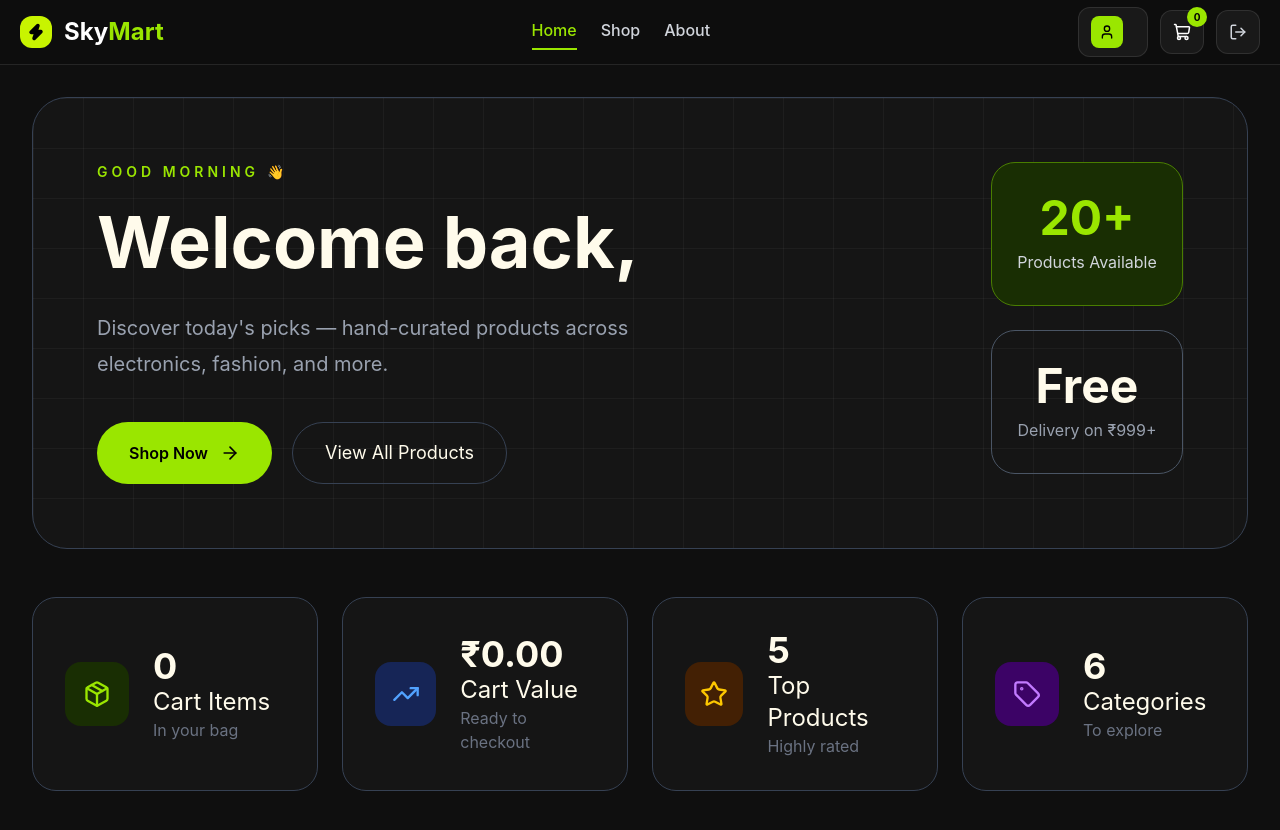
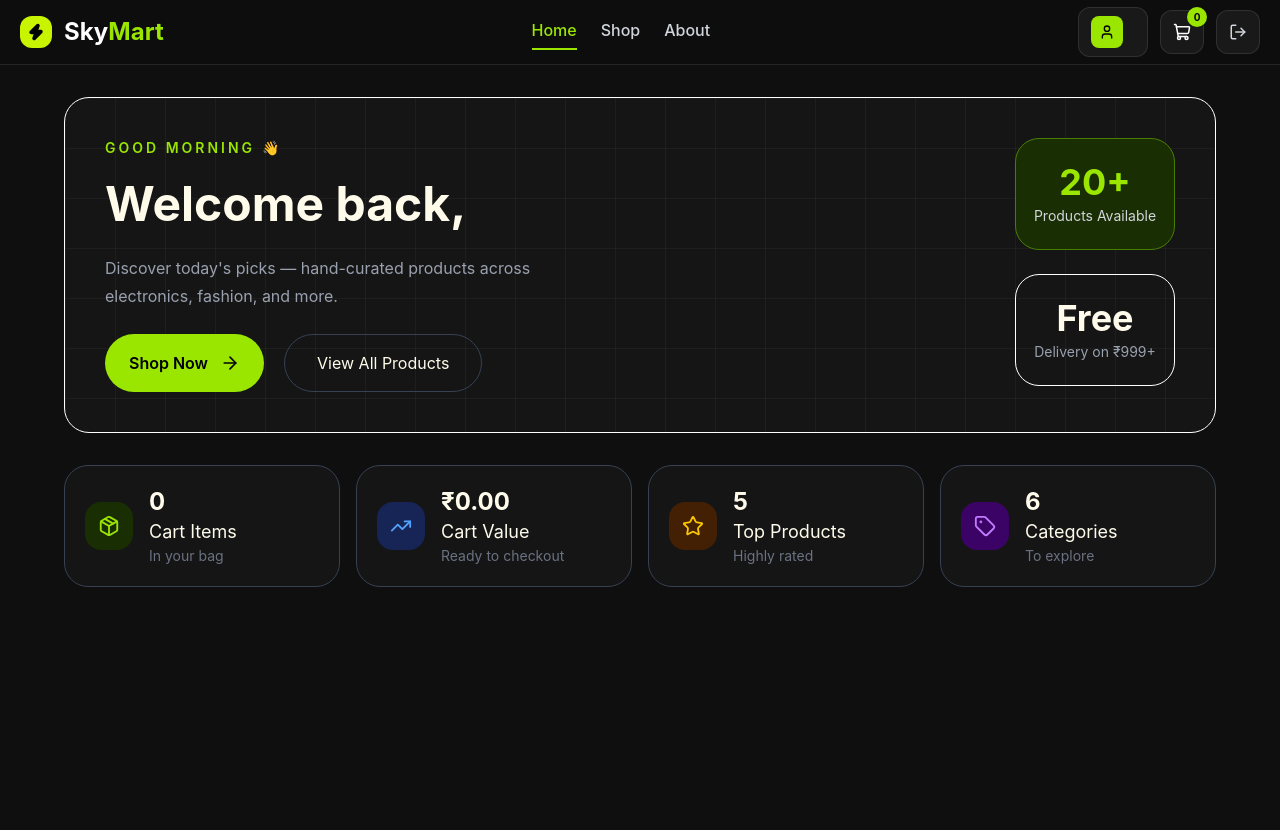
Before and after one commit to Mannsoni8/SkyMartEcom, a React (Vite) app: page /home in a window 1280 px wide. Shown: the top 830 px of the page. Built offline with nearby package versions, Linux system fonts and the light colour scheme; no server answers; sample sign-in values are in the browser's storage.

Commit message:
feat: add Footer component and update Shope page layout; adjust icon sizes and improve styling

```diff
--- /dev/null
+++ b/src/components/Footer.jsx
@@ -0,0 +1,28 @@
+import React from "react";
+
+const Footer = () => {
+  return (
+    <footer className="border border-white/8 bg-[#0D0D0D] py-10">
+      <div className="mx-auto max-w-7xl flex flex-col items-center justify-center gap-3">
+        {/* Logo */}
+
+        <div className="flex items-center gap-2">
+          <h2 className="text-lg font-semibold">
+            <span className="text-white">Sky</span>
+            <span className="text-white">Mart</span>
+          </h2>
+        </div>
+
+        {/* Copyright */}
+
+        <p className="text-sm text-gray-500 text-center">
+          © 2026 SkyMart • Built with <span className="text-white">React</span>{" "}
+          + <span className="text-white">Redux</span> +{" "}
+          <span className="text-white">TanStack Query</span>
+        </p>
+      </div>
+    </footer>
+  );
+};
+
+export default Footer;
--- a/src/components/ProductCard.jsx
+++ b/src/components/ProductCard.jsx
@@ -33,7 +33,7 @@ const ProductCard = ({ product }) => {
     <div className="group overflow-hidden rounded-3xl border border-white/10 bg-[#171717] transition-all duration-300 hover:-translate-y-2 hover:border-lime-400">
       {/* Image Section */}
 
-      <div className="relative h-64 bg-white p-5">
+      <div className="relative h-45 bg-white p-5">
         <span className="absolute left-4 top-4 rounded-full bg-[#6E6E6E] px-3 py-1 text-xs font-semibold capitalize text-white">
           {product.category}
         </span>
@@ -56,7 +56,7 @@ const ProductCard = ({ product }) => {
 
         {/* Rating */}
 
-        <div className="flex items-center gap-1">
+        {/* <div className="flex items-center gap-1">
           {[...Array(5)].map((_, index) => (
             <Star
               key={index}
@@ -73,18 +73,18 @@ const ProductCard = ({ product }) => {
           <span className="ml-2 text-sm text-gray-500">
             ({product.rating.count})
           </span>
-        </div>
+        </div> */}
 
         <div className="border-t border-white/10"></div>
 
         {/* Bottom */}
 
         <div className="flex items-center justify-between">
-          <h2 className="text-4xl font-bold text-lime-400">${product.price}</h2>
+          <h2 className="text-xl font-bold text-lime-300">${product.price}</h2>
 
           <button
             onClick={addToCart}
-            className="flex items-center gap-2 rounded-full bg-lime-400 px-5 py-2 font-semibold text-black transition hover:scale-105"
+            className="flex items-center gap-2 rounded-full bg-lime-300 px-5 py-2 font-semibold text-black transition hover:scale-105"
           >
             <ShoppingCart size={16} />
             Add
--- a/src/pages/Home.jsx
+++ b/src/pages/Home.jsx
@@ -1,6 +1,7 @@
 import { ArrowRight, Package, TrendingUp, Star, Tag } from "lucide-react";
 import { useContext } from "react";
 import { MyShop } from "../context/MyContext";
+import { NavLink } from "react-router";
 
 const Home = () => {
   const hour = new Date().getHours();
@@ -12,7 +13,7 @@ const Home = () => {
   const stats = [
     {
       id: 1,
-      icon: <Package size={28} />,
+      icon: <Package size={22} />,
       value: "0",
       title: "Cart Items",
       subtitle: "In your bag",
@@ -21,7 +22,7 @@ const Home = () => {
     },
     {
       id: 2,
-      icon: <TrendingUp size={28} />,
+      icon: <TrendingUp size={22} />,
       value: "₹0.00",
       title: "Cart Value",
       subtitle: "Ready to checkout",
@@ -30,7 +31,7 @@ const Home = () => {
     },
     {
       id: 3,
-      icon: <Star size={28} />,
+      icon: <Star size={22} />,
       value: "5",
       title: "Top Products",
       subtitle: "Highly rated",
@@ -39,7 +40,7 @@ const Home = () => {
     },
     {
       id: 4,
-      icon: <Tag size={28} />,
+      icon: <Tag size={22} />,
       value: "6",
       title: "Categories",
       subtitle: "To explore",
@@ -52,8 +53,9 @@ const Home = () => {
     <main className="min-h-screen bg-[#0f0f0f]">
       <div className="mx-auto max-w-[1600px] px-8 py-8 text-amber-50">
         {/* Hero */}
+        <div className="mx-auto max-w-6xl">
           <div
-          className="relative mx-auto min-h-[200px] max-w-7xl overflow-hidden rounded-[35px] border border-gray-700 bg-[#151515] p-16"
+            className="rounded-[25px]  border border-white bg-[#151515] p-10"
             style={{
               backgroundImage: `
           linear-gradient(rgba(255,255,255,.04) 1px, transparent 1px),
@@ -66,46 +68,57 @@ const Home = () => {
               {/* Left */}
 
               <div className="max-w-2xl">
-              <p className="mb-6 text-sm font-semibold tracking-[4px] text-lime-400">
+                <p className="mb-4 text-sm font-semibold tracking-[3px] text-lime-400">
                   {greeting} 👋
                 </p>
 
-              <h1 className="text-7xl font-bold leading-none">Welcome back,</h1>
+                <h1 className="text-5xl font-bold leading-tight">
+                  Welcome back,
+                </h1>
 
-              <h1 className="mb-8 text-7xl font-bold text-lime-400">
+                <h1 className="mb-5 text-5xl font-bold text-lime-400">
                   {loggedInUser.name}
                 </h1>
 
-              <p className="mb-10 max-w-xl text-xl leading-9 text-gray-400">
+                <p className="mb-6 max-w-lg text-base leading-7 text-gray-400">
                   Discover today's picks — hand-curated products across
                   electronics, fashion, and more.
                 </p>
-
                 <div className="flex gap-5">
-                <button className="flex items-center gap-3 rounded-full bg-lime-400 px-8 py-4 font-semibold text-black transition hover:scale-105">
+                  <NavLink
+                    to="/products"
+                    className="flex items-center gap-3 rounded-full bg-lime-400 px-6 py-3 font-semibold text-black transition hover:scale-105"
+                  >
                     Shop Now
                     <ArrowRight size={20} />
-                </button>
+                  </NavLink>
 
-                <button className="rounded-full border border-gray-700 px-8 py-4 text-lg transition hover:border-white">
+                  <NavLink
+                    to="/products"
+                    className="rounded-full border border-gray-700 px-8 py-4 text-base transition hover:border-white"
+                  >
                     View All Products
-                </button>
+                  </NavLink>
                 </div>
               </div>
 
               {/* Right */}
 
               <div className="flex flex-col gap-6">
-              <div className="flex h-36 w-48 flex-col items-center justify-center rounded-3xl bg-lime-950 border border-lime-700">
-                <h2 className="text-5xl font-bold text-lime-400">20+</h2>
+                <div className="flex h-28 w-40 flex-col items-center justify-center rounded-3xl bg-lime-950 border border-lime-700">
+                  <h2 className="text-4xl font-bold text-lime-400">20+</h2>
 
-                <p className="mt-2 text-gray-300">Products Available</p>
+                  <p className="mt-1 text-sm text-gray-300">
+                    Products Available
+                  </p>
                 </div>
 
-              <div className="flex h-36 w-48 flex-col items-center justify-center rounded-3xl border border-gray-600">
-                <h2 className="text-5xl font-bold">Free</h2>
+                <div className="flex h-28 w-40 flex-col items-center justify-center rounded-3xl border border-white">
+                  <h2 className="text-4xl font-bold ">Free</h2>
 
-                <p className="mt-2 text-gray-400">Delivery on ₹999+</p>
+                  <p className="mt-1 text-sm text-gray-400">
+                    Delivery on ₹999+
+                  </p>
                 </div>
               </div>
             </div>
@@ -113,27 +126,28 @@ const Home = () => {
 
           {/* Stats */}
 
-        <div className="mt-12 grid grid-cols-4 gap-6">
+          <div className="mt-8 grid grid-cols-4 gap-4">
             {stats.map((item) => (
               <div
                 key={item.id}
-              className="flex items-center gap-6 rounded-3xl border border-gray-700 bg-[#151515] p-8 transition duration-300 hover:-translate-y-1 hover:border-lime-400"
+                className="flex items-center gap-4 rounded-3xl border border-gray-700 bg-[#151515] p-5 transition duration-300 hover:-translate-y-1 hover:border-lime-400"
               >
                 <div
-                className={`flex h-16 w-16 items-center justify-center rounded-2xl ${item.bg}`}
+                  className={`flex h-12 w-12 items-center justify-center rounded-2xl ${item.bg}`}
                 >
                   <div className={item.iconColor}>{item.icon}</div>
                 </div>
 
                 <div>
-                <h2 className="text-4xl font-bold">{item.value}</h2>
+                  <h2 className="text-2xl font-bold">{item.value}</h2>
 
-                <p className="text-2xl">{item.title}</p>
+                  <p className="text-lg">{item.title}</p>
 
-                <p className="text-gray-500">{item.subtitle}</p>
+                  <p className="text-sm text-gray-500">{item.subtitle}</p>
                 </div>
               </div>
             ))}
+          </div>
         </div>
       </div>
     </main>
--- a/src/pages/Shope.jsx
+++ b/src/pages/Shope.jsx
@@ -2,6 +2,7 @@ import React, { useContext, useState } from "react";
 import { Search, ChevronDown } from "lucide-react";
 import { MyShop } from "../context/MyContext";
 import ProductCard from "../components/ProductCard";
+import Footer from "../components/Footer";
 
 const Shope = () => {
   const { filteredProducts, products, loading, category, setCategory } =
@@ -24,30 +25,33 @@ const Shope = () => {
   }
 
   return (
+    <>
       <div className="min-h-screen bg-[#0D0D0D] text-white px-8 py-10">
         <div className="max-w-7xl mx-auto">
           {/* Heading */}
 
-        <h1 className="text-6xl font-bold">All Products</h1>
+          <h1 className="font-heading font-bold text-3xl sm:text-4xl mb-2">
+            All Products
+          </h1>
 
-        <p className="text-gray-400 mt-3 text-lg">
+          <p className="text-white/40 font-body text-sm mb-8">
             {searchedProducts.length} products found
           </p>
 
           {/* Search */}
 
-        <div className="mt-10 rounded-3xl border border-white/10 bg-[#171717] p-5 flex gap-5">
+          <div className="mb-6 flex items-center gap-3 rounded-2xl border border-white/10 bg-[#111] p-3">
             {/* Search */}
 
-          <div className="flex-1 flex items-center rounded-2xl bg-[#202020] px-5">
-            <Search className="text-gray-500" size={20} />
+            <div className="flex flex-1 items-center rounded-xl bg-[#202020] px-4">
+              <Search className="text-gray-500" size={18} />
 
               <input
                 type="text"
                 placeholder="Search products..."
                 value={search}
                 onChange={(e) => setSearch(e.target.value)}
-              className="w-full bg-transparent py-4 px-4 outline-none text-lg"
+                className="w-full bg-transparent px-3 py-3 text-sm outline-none"
               />
             </div>
 
@@ -57,7 +61,7 @@ const Shope = () => {
               <select
                 value={category}
                 onChange={(e) => setCategory(e.target.value)}
-              className="appearance-none rounded-2xl bg-[#202020] border border-white/10 px-6 pr-12 py-4 text-lg outline-none"
+                className="appearance-none rounded-xl border border-white/10 bg-[#202020] py-3 pl-4 pr-10 text-sm outline-none"
               >
                 {categories.map((cat) => (
                   <option key={cat} value={cat}>
@@ -69,37 +73,39 @@ const Shope = () => {
               </select>
 
               <ChevronDown
-              className="absolute right-4 top-1/2 -translate-y-1/2 text-gray-500"
-              size={18}
+                size={16}
+                className="absolute right-3 top-1/2 -translate-y-1/2 text-gray-500"
               />
             </div>
 
             {/* Sort */}
 
             <div className="relative">
-            <select className="appearance-none rounded-2xl bg-[#202020] border border-white/10 px-6 pr-12 py-4 text-lg outline-none">
+              <select className="appearance-none rounded-xl border border-white/10 bg-[#202020] py-3 pl-4 pr-10 text-sm outline-none">
                 <option>Featured</option>
-              <option>Price Low → High</option>
-              <option>Price High → Low</option>
+                <option>Price: Low → High</option>
+                <option>Price: High → Low</option>
                 <option>Rating</option>
               </select>
 
               <ChevronDown
-              className="absolute right-4 top-1/2 -translate-y-1/2 text-gray-500"
-              size={18}
+                size={16}
+                className="absolute right-3 top-1/2 -translate-y-1/2 text-gray-500"
               />
             </div>
           </div>
 
           {/* Products */}
 
-        <div className="grid grid-cols-5 gap-6 mt-10">
+          <div className="grid grid-cols-5 gap-6">
             {searchedProducts.map((product) => (
               <ProductCard key={product.id} product={product} />
             ))}
           </div>
         </div>
       </div>
+      <Footer />
+    </>
   );
 };
 
--- a/src/routes/PublicRoute.jsx
+++ b/src/routes/PublicRoute.jsx
@@ -6,7 +6,7 @@ const PublicRoute = () => {
   const { loggedInUser } = useContext(MyShop);
 
   if (loggedInUser) {
-    return <Navigate to={"/main"} />;
+    return <Navigate to={"/home"} />;
   }
 
   return <Outlet />;
```
Lines whose indentation alone changed are shown as unchanged.
